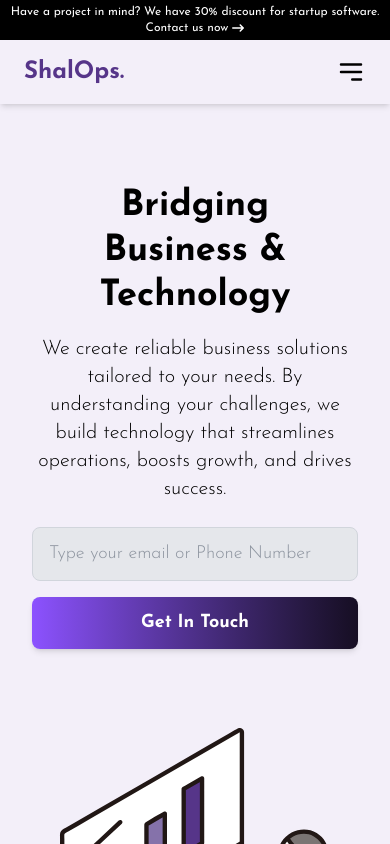
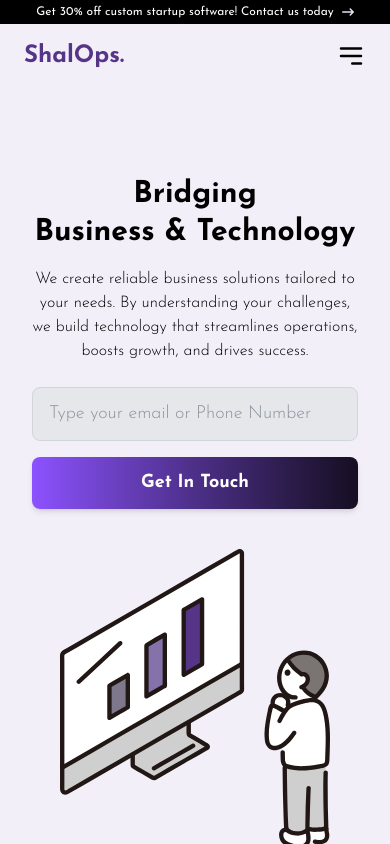
Before and after one commit to Nardos-Amakele/shalOps, a Next.js app: page / in a window 390 px wide. Shown: the top 844 px of the page. Built offline with nearby package versions, Linux system fonts and the light colour scheme.

Commit message:
centering the elements in the hero and other responsiveness works in progress

```diff
--- a/src/app/components/About.tsx
+++ b/src/app/components/About.tsx
@@ -8,7 +8,7 @@ import Gears from "../../../public/Group 33.svg";
 export default function AboutUs() {
   return (
     <section
-      className=" mt-64 md:mt-0  min-h-screen flex flex-col items-center px-6 md:px-52 py-10  mx-auto max-w-7xl"
+      className=" mt-64 md:mt-0  min-h-screen flex flex-col items-center px-6 md:px-52 py-10 lg:py-5  mx-auto max-w-7xl"
       id="about"
     >
       {/* <svg
--- a/src/app/components/Contact.tsx
+++ b/src/app/components/Contact.tsx
@@ -1,13 +1,21 @@
-import { FaPhone, FaEnvelope, FaMapMarker } from 'react-icons/fa';
+import { FaPhone, FaEnvelope, FaMapMarker } from "react-icons/fa";
 
 const Contact = () => {
   return (
-      <section id="contact" className="max-w-7xl mx-auto px-6 sm:px-10 md:px-20 py-16 sm:py-24 space-y-6 text-center">
-        <h1 className="text-2xl sm:text-3xl font-bold">Let's help your business thrive</h1>
-        <p className="text-sm sm:text-base">Send us your email and we will get back to you</p>
+    <section
+      id="contact"
+      className="max-w-7xl mx-auto px-6 sm:px-10 md:px-20 py-16 sm:py-24 space-y-6 text-center"
+    >
+      <h1 className="text-2xl sm:text-3xl font-bold">
+        Let's help your business thrive
+      </h1>
+      <p className="text-sm sm:text-base">
+        Send us your email and we will get back to you
+      </p>
 
       {/* Form */}
-        <form className="flex flex-col sm:flex-row gap-4 justify-center items-center">
+      <div className="flex items-center justify-center">
+        <form className="flex w-2/3 md:w-full   flex-col sm:flex-row gap-4 justify-center items-center ">
           <input
             type="email"
             placeholder="Enter your email"
@@ -17,6 +25,7 @@ const Contact = () => {
             Get In Touch
           </button>
         </form>
+      </div>
 
       {/* Contact Info */}
       <div className="flex flex-col sm:flex-row gap-4 justify-center items-center text-sm sm:text-base mt-10">
@@ -26,11 +35,15 @@ const Contact = () => {
         </div>
         <div className="flex items-center gap-2">
           <FaEnvelope className="w-4 h-4" />
-            <a href="mailto:shalops.digitals@gmail.com">shalops.digitals@gmail.com</a>
+          <a href="mailto:shalops.digitals@gmail.com">
+            shalops.digitals@gmail.com
+          </a>
         </div>
         <div className="flex items-center gap-2">
           <FaMapMarker className="w-4 h-4" />
-            <a href="https://goo.gl/maps/1234567890">4 Kilo, Addis Ababa, Ethiopia</a>
+          <a href="https://goo.gl/maps/1234567890">
+            4 Kilo, Addis Ababa, Ethiopia
+          </a>
         </div>
       </div>
     </section>
--- a/src/app/components/Hero.tsx
+++ b/src/app/components/Hero.tsx
@@ -1,30 +1,37 @@
 "use client";
 import Image from "next/image";
 import Herosvg from "../../../public/hero.svg";
+import Promo from "./Promo";
+import Navbar from "./Navbar";
 
 const Hero = () => {
   return (
-    <section className="h-screen flex flex-col lg:flex-row mt-[5rem] justify-between px-8 md:px-16 lg:px-24  max-w-7xl mx-auto items-center lg:items-start">
+    <div className="flex md:h-screen flex-col items-center justify-center">
+      <div className="absolute top-0 left-0 w-full">
+        <Promo />
+        <Navbar />
+      </div>
+      <section className="flex flex-col md:flex-row w-full items-center justify-center md:justify-between px-8 max-w-6xl mx-auto ">
         {/* Left Side */}
-      <div className="max-w-lg text-center lg:text-left">
-        <h1 className="text-4xl md:text-5xl font-bold leading-tight">
+        <div className="pt-44 md:pt-0 max-w-md md:max-w-xl text-center md:text-left">
+          <h1 className="text-3xl md:text-5xl text-nowrap font-bold leading-tight">
             Bridging <br />
             <span className="text-black">Business & Technology</span>
           </h1>
-        <p className="mt-4 font-light  text-xl">
+          <p className="mt-4 font-light text-center md:text-left tex-sm md:text-xl">
             We create reliable business solutions tailored to your needs. By
             understanding your challenges, we build technology that streamlines
             operations, boosts growth, and drives success.
           </p>
 
           {/* Input and Button */}
-        <div className="mt-6 flex font-light text-lg flex-col md:flex-row gap-4">
+          <div className="mt-6 flex   font-light text-lg flex-col md:flex-row gap-4">
             <input
               type="text"
               placeholder="Type your email or Phone Number"
-            className="px-4 py-3 w-full md:w-auto rounded-lg border border-gray-300 bg-gray-200 text-gray-700 focus:outline-none focus:ring-2 focus:ring-purple-500 scrolling-placeholder"
+              className="px-4 py-3 min-w-2/3 rounded-lg border border-gray-300 bg-gray-200 text-gray-700 focus:outline-none focus:ring-2 focus:ring-purple-500 scrolling-placeholder"
             />
-          <button className="px-6 py-3 bg-gradient-to-r from-[#8C52FF] to-[#160E23] text-white font-semibold rounded-lg shadow-md hover:opacity-90">
+            <button className=" md:w-auto px-6 py-3 bg-gradient-to-r from-[#8C52FF] to-[#160E23] text-white font-semibold rounded-lg shadow-md hover:opacity-90">
               Get In Touch
             </button>
           </div>
@@ -35,6 +42,7 @@ const Hero = () => {
           <Image src={Herosvg} width={300} height={300} alt="Illustration" />
         </div>
       </section>
+    </div>
   );
 };
 
--- a/src/app/components/Navbar.tsx
+++ b/src/app/components/Navbar.tsx
@@ -8,7 +8,7 @@ const Navbar = () => {
   const [isOpen, setIsOpen] = useState(false);
 
   return (
-    <nav className="w-full shadow-md z-50 relative">
+    <nav className="w-full  z-50 relative">
       <div className="max-w-7xl mx-auto flex justify-between items-center px-6 md:px-4 py-4">
         {/* Logo (Left Side) */}
         <div className="text-2xl font-bold text-primary order-1">
--- a/src/app/components/Promo.tsx
+++ b/src/app/components/Promo.tsx
@@ -1,16 +1,21 @@
-import React from 'react'
-import ArrowRight from '../../../public/arrow_right.svg'
-import Image from 'next/image'
+import Link from "next/link";
+import React from "react";
+
 import { FaArrowRightLong } from "react-icons/fa6";
-
 
 const Promo = () => {
   return (
-    <div className='bg-black text-white text-xs md:text-sm text-center py-1 md:flex justify-center items-center gap-2'>
-        Have a project in mind? We have 30% discount for startup software. <span className='flex items-center gap-1 justify-center md:justify-start'>Contact us now <FaArrowRightLong /></span>
+    <div className="bg-black text-white text-xs md:text-sm text-center py-1">
+      <div className="flex items-center justify-center ">
+        Get 30% off custom startup software! Contact us today
+        <span className=" flex ml-2 items-center">
+          <Link href="#contact">
+            <FaArrowRightLong fill="#E7DFF4" />
+          </Link>
+        </span>
+      </div>
+    </div>
+  );
+};
 
-    </div>
-  )
-}
-
-export default Promo
+export default Promo;
--- a/src/app/page.tsx
+++ b/src/app/page.tsx
@@ -1,18 +1,16 @@
-import Navbar from './components/Navbar';
-import Hero from './components/Hero';
-import About from './components/About';
-import Services from './components/Services';
-import Portfolio from './components/Portfolio';
-import Testimonials from './components/Testimonials';
-import Contact from './components/Contact';
-import Footer from './components/Footer';
-import Promo from './components/Promo';
+import Navbar from "./components/Navbar";
+import Hero from "./components/Hero";
+import About from "./components/About";
+import Services from "./components/Services";
+import Portfolio from "./components/Portfolio";
+import Testimonials from "./components/Testimonials";
+import Contact from "./components/Contact";
+import Footer from "./components/Footer";
+import Promo from "./components/Promo";
 
 export default function Home() {
   return (
     <>
-      <Promo />
-      <Navbar />
       <main>
         <Hero />
         <About />
```
Lines whose indentation alone changed are shown as unchanged.
